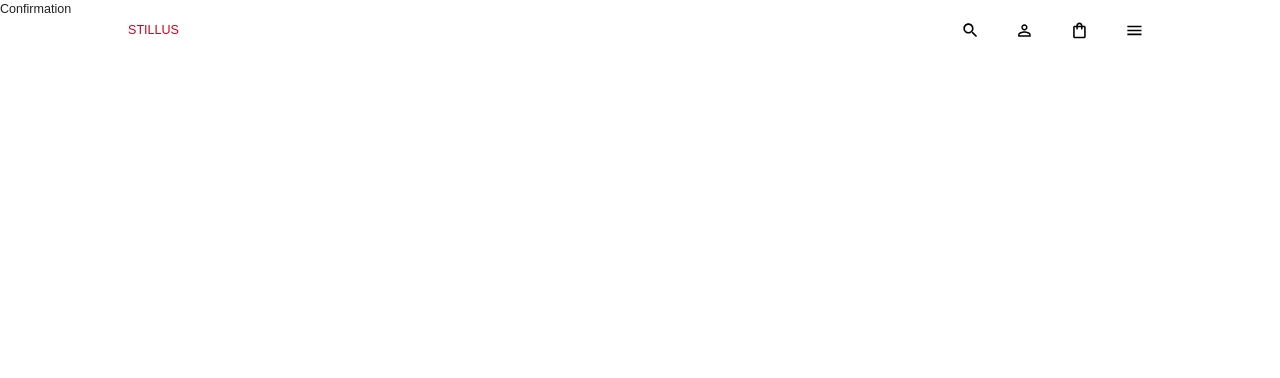
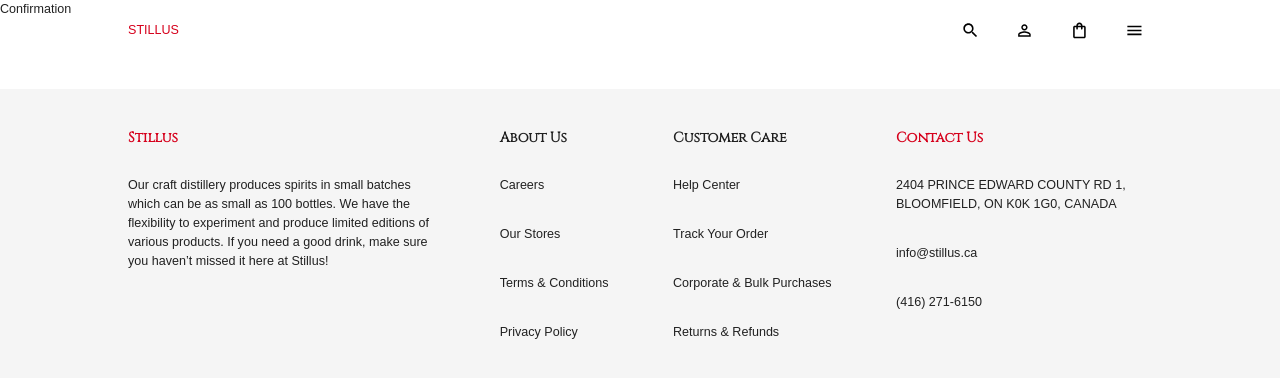
Before and after one commit to MaxwellEdisonBay/stillus-client, a React (Create React App) app: page /checkout/success in a window 1280 px wide. Shown: the top 378 px of the page. Built offline with nearby package versions, Linux system fonts and the light colour scheme; a web font is replaced by a local one.

Commit message:
Added footer UI

```diff
--- a/src/App.js
+++ b/src/App.js
@@ -3,6 +3,7 @@ import { BrowserRouter, Routes, Route, useLocation } from "react-router-dom";
 import Checkout from "./scenes/checkout/Checkout";
 import Confirmation from "./scenes/checkout/Confirmation";
 import CartMenu from "./scenes/global/CartMenu";
+import Footer from "./scenes/global/Footer";
 import Navbar from "./scenes/global/Navbar";
 import Home from "./scenes/home/Home";
 import ItemDetails from "./scenes/itemDetails/ItemDetails";
@@ -30,6 +31,7 @@ function App() {
           <Route path="checkout/success" element={<Confirmation />} />
         </Routes>
         <CartMenu />
+        <Footer/>
       </BrowserRouter>
     </div>
   );
--- /dev/null
+++ b/src/scenes/global/Footer.jsx
@@ -0,0 +1,75 @@
+import { Box, Typography, useTheme } from "@mui/material";
+import React from "react";
+import { shades } from "../../theme";
+
+const Footer = () => {
+  const {
+    palette: { neutral },
+  } = useTheme();
+  return (
+    <Box mt="70px" p="40px 0" backgroundColor={neutral.light}>
+      <Box
+        width="80%"
+        margin="auto"
+        display="flex"
+        justifyContent="space-between"
+        flexWrap="wrap"
+        rowGap="30px"
+        columnGap="clamp(20px, 30px, 40px)"
+      >
+        <Box width="clamp(20%, 30%, 40%)">
+          <Typography
+            variant="h4"
+            fontWeight="bold"
+            mb="30px"
+            color={shades.secondary[500]}
+          >
+            Stillus
+          </Typography>
+          <div>
+            Our craft distillery produces spirits in small batches which can be
+            as small as 100 bottles. We have the flexibility to experiment and
+            produce limited editions of various products. If you need a good
+            drink, make sure you haven’t missed it here at Stillus!
+          </div>
+        </Box>
+        <Box>
+          <Typography variant="h4" fontWeight="bold" mb="30px">
+            About Us
+          </Typography>
+          <Typography mb="30px">Careers</Typography>
+          <Typography mb="30px">Our Stores</Typography>
+          <Typography mb="30px">Terms & Conditions</Typography>
+          <Typography mb="30px">Privacy Policy</Typography>
+        </Box>
+        <Box>
+          <Typography variant="h4" fontWeight="bold" mb="30px">
+            Customer Care
+          </Typography>
+          <Typography mb="30px">Help Center</Typography>
+          <Typography mb="30px">Track Your Order</Typography>
+          <Typography mb="30px">Corporate & Bulk Purchases</Typography>
+          <Typography mb="30px">Returns & Refunds</Typography>
+        </Box>
+        <Box width="clamp(20%, 25%, 30%)">
+          <Typography
+            variant="h4"
+            fontWeight="bold"
+            mb="30px"
+            color={shades.secondary[500]}
+          >
+            Contact Us
+          </Typography>
+          <Typography mb="30px">
+            {" "}
+            2404 PRINCE EDWARD COUNTY RD 1, BLOOMFIELD, ON K0K 1G0, CANADA
+          </Typography>
+          <Typography mb="30px">info@stillus.ca</Typography>
+          <Typography mb="30px">(416) 271-6150</Typography>
+        </Box>
+      </Box>
+    </Box>
+  );
+};
+
+export default Footer;
```
